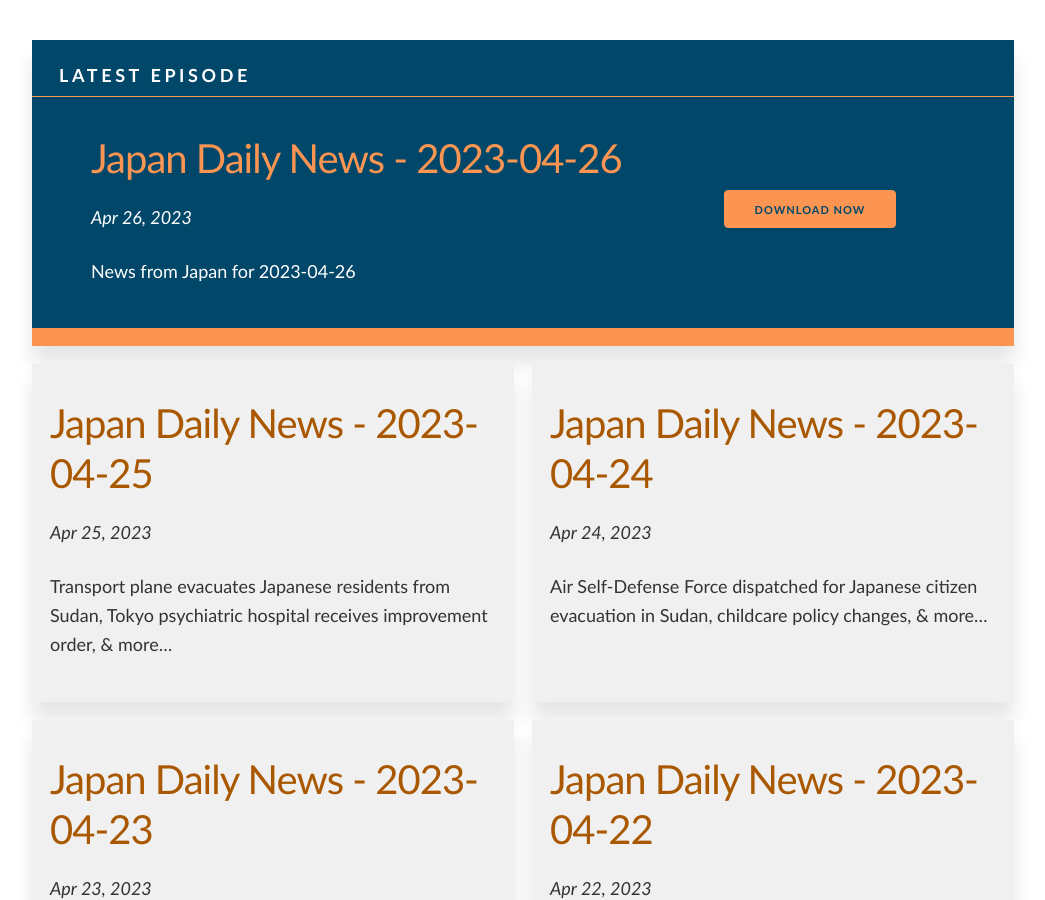
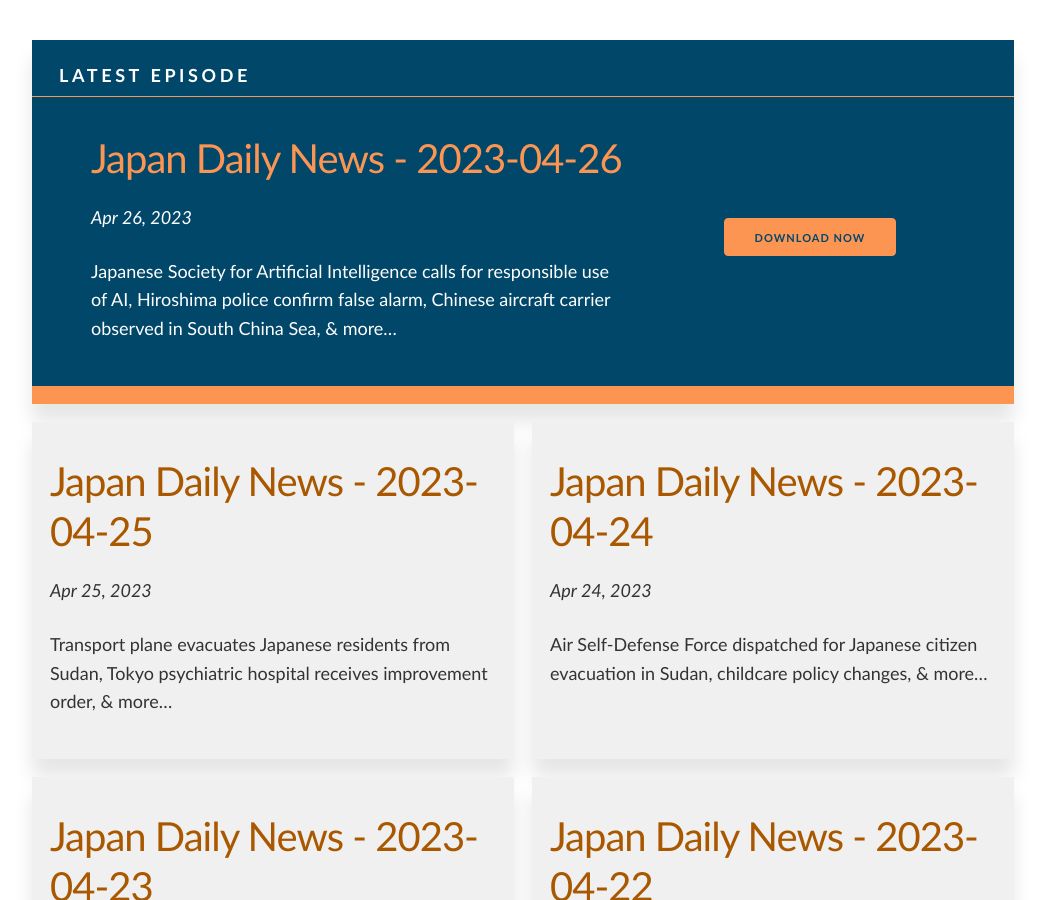
Before and after one commit to tagawa/JapanDailyNews, a Jekyll site: the page built from docs/index.html, in a window 1280 px wide and 900 px high, scrolled down 450 px. Shown: the whole window, without its empty margins (117-1162 px from the left). Built offline with Jekyll 4.4.1, drawn with Linux system fonts in a browser that asks for light colours; comment, search, counter and statistics services are not loaded.

Commit message:
Added news post

```diff
--- a/docs/_posts/2023-04-26-news.md
+++ b/docs/_posts/2023-04-26-news.md
@@ -3,7 +3,7 @@ layout: post
 title: "Japan Daily News - 2023-04-26"
 date: 2023-04-26 07:55:05 +0900
 file: https://archive.org/download/japandailynews/japandailynews_2023-04-26.mp3
-summary: "News from Japan for 2023-04-26"
+summary: "Japanese Society for Artificial Intelligence calls for responsible use of AI, Hiroshima police confirm false alarm, Chinese aircraft carrier observed in South China Sea, & more…"
 description: "English news from Japan for April 26th, 2023."
 duration: "139"
 length: "02:19"
@@ -29,4 +29,6 @@ The car of National Public Safety Commission Chairman, Mr. Tani, was involved in
 
 On the weather front, the Japan Meteorological Agency has released a three-month forecast predicting that temperatures across the country will be at or above average. With the risk of heatstroke increasing from May, the agency is urging people to take early measures such as testing their air conditioning.
 
-Lastly, the Japanese government has announced that all Japanese nationals who wished to evacuate from Sudan have been successfully evacuated. However, one person remains in the southern part of the country, and the government will continue to provide support. In a related story, the Nagoya High Court has overturned a lower court's decision and recognized a suicide by a 26-year-old male employee of Chubu Electric Power as a work-related accident. And that's all for today's news. Thanks for listening to Japan Daily News.
+Lastly, the Japanese government has announced that all Japanese nationals who wished to evacuate from Sudan have been successfully evacuated. However, one person remains in the southern part of the country, and the government will continue to provide support. In a related story, the Nagoya High Court has overturned a lower court's decision and recognized a suicide by a 26-year-old male employee of Chubu Electric Power as a work-related accident.
+
+And that's all for today's news. Thanks for listening to Japan Daily News.
```
